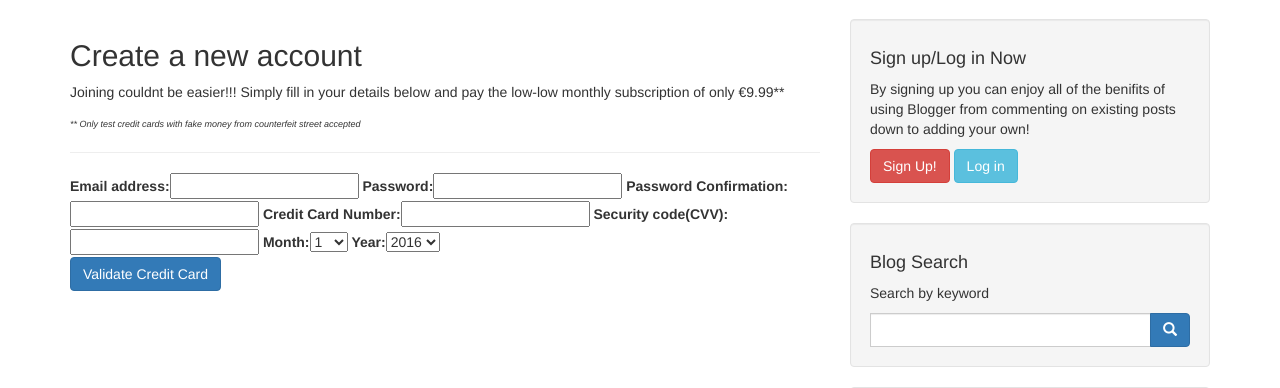
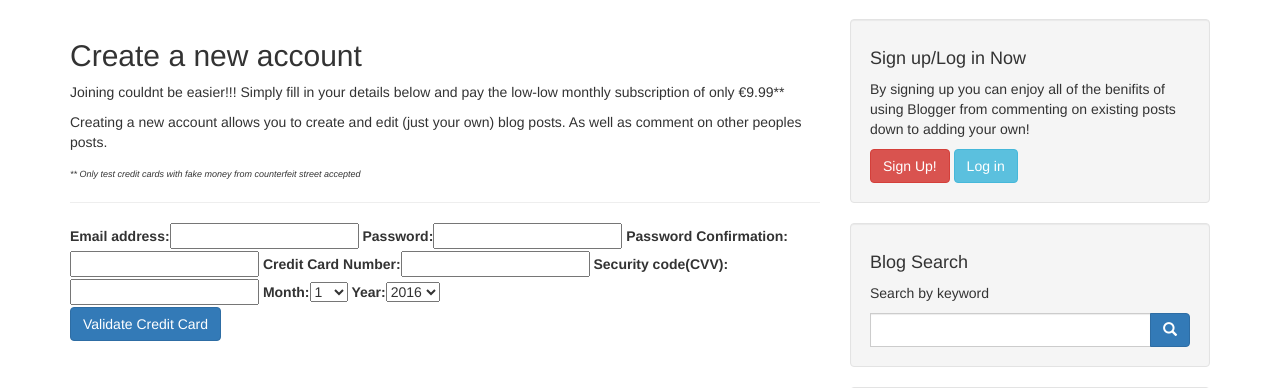
Before and after one commit to ScottWoodbyrne/blog-site, a Django app: page /register/ in a window 1280 px wide. Shown: the part 51-439 px from the top of the page. Run offline with Django 3.2, Linux system fonts and the light colour scheme; parts of the project's set-up code (start-up, migrations or seed data) failed here and were passed over; some libraries are stand-ins or nearby versions.

Commit message:
update to registration text

```diff
--- a/templates/register.html
+++ b/templates/register.html
@@ -18,6 +18,7 @@
 
         <h2>Create a new account</h2>
         <p>Joining couldnt be easier!!! Simply fill in your details below and pay the low-low monthly subscription of only €9.99**</p>
+        <p>Creating a new account allows you to create and edit (just your own) blog posts. As well as comment on other peoples posts.</p>
         <p><i style="font-size: xx-small">** Only test credit cards with fake money from counterfeit street accepted</i></p>
         <hr>
 
```
